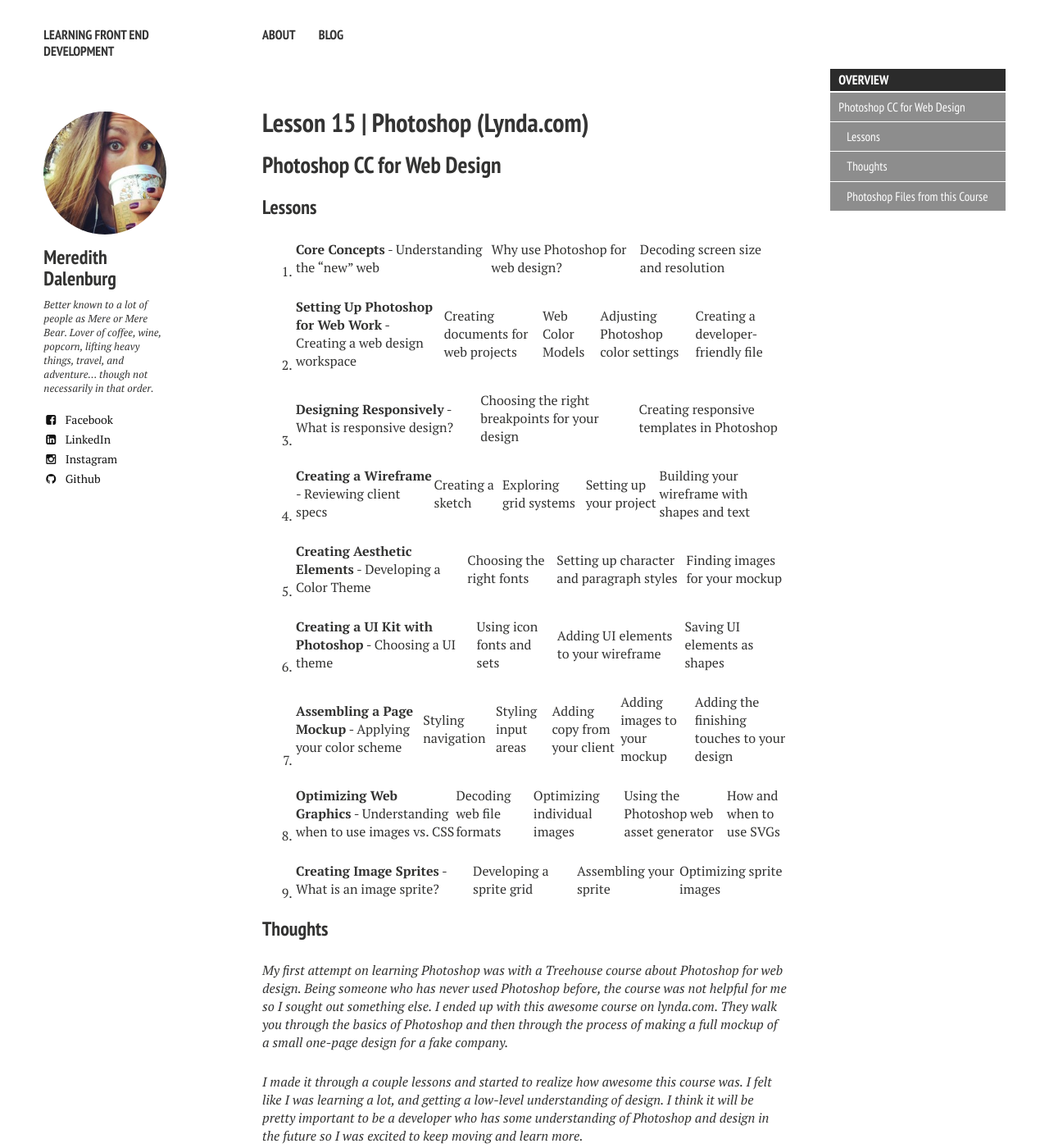
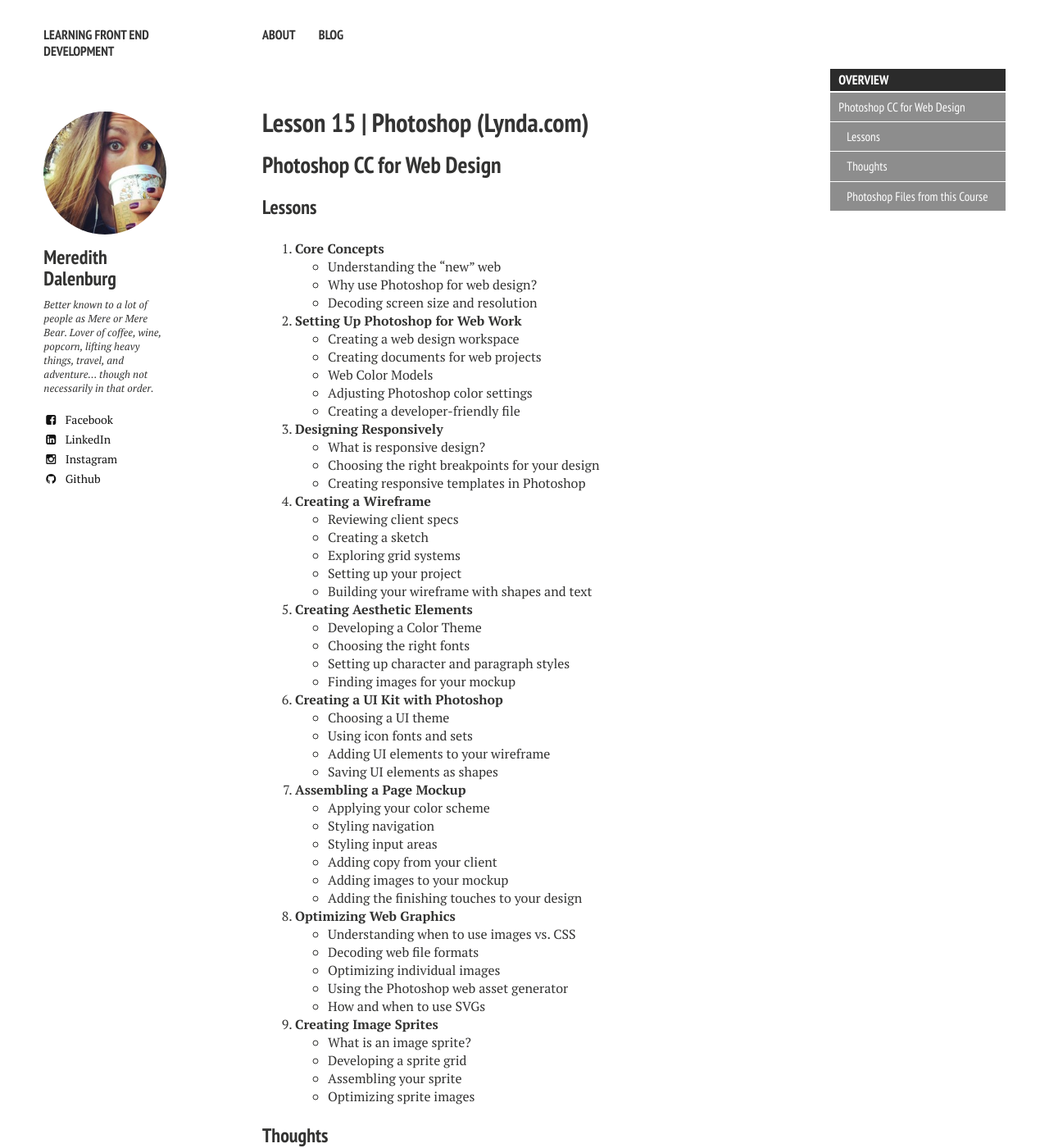
Before and after one commit to meredal/meredal.github.io, a Jekyll site: the page built from _posts/2016-04-14-PhotoshopCC-15.md, in a window 1280 px wide and 1400 px high. Shown: the whole window at 82% size. Built offline with Jekyll 4.4.1, drawn with Linux system fonts in a browser that asks for light colours; nearby versions of some CDN libraries; some of the changed text lies outside the part shown.

Commit message:
Add *.PSD files and assets folder for Blog Post #15

```diff
--- a/_posts/2016-04-14-PhotoshopCC-15.md
+++ b/_posts/2016-04-14-PhotoshopCC-15.md
@@ -23,15 +23,62 @@
 
 ### Lessons
 
-1. __Core Concepts__ - Understanding the "new" web | Why use Photoshop for web design? | Decoding screen size and resolution
-2. __Setting Up Photoshop for Web Work__ - Creating a web design workspace | Creating documents for web projects | Web Color Models | Adjusting Photoshop color settings | Creating a developer-friendly file
-3. __Designing Responsively__ - What is responsive design? | Choosing the right breakpoints for your design | Creating responsive templates in Photoshop
-4. __Creating a Wireframe__ - Reviewing client specs | Creating a sketch | Exploring grid systems | Setting up your project | Building your wireframe with shapes and text
-5. __Creating Aesthetic Elements__ - Developing a Color Theme | Choosing the right fonts | Setting up character and paragraph styles | Finding images for your mockup
-6. __Creating a UI Kit with Photoshop__ - Choosing a UI theme | Using icon fonts and sets | Adding UI elements to your wireframe | Saving UI elements as shapes
-7. __Assembling a Page Mockup__ - Applying your color scheme | Styling navigation | Styling input areas | Adding copy from your client | Adding images to your mockup | Adding the finishing touches to your design
-8. __Optimizing Web Graphics__ -  Understanding when to use images vs. CSS | Decoding web file formats | Optimizing individual images | Using the Photoshop web asset generator | How and when to use SVGs
-9. __Creating Image Sprites__ - What is an image sprite? |  Developing a sprite grid | Assembling your sprite | Optimizing sprite images
+1. __Core Concepts__
+	- Understanding the "new" web
+	- Why use Photoshop for web design?
+	- Decoding screen size and resolution
+
+2. __Setting Up Photoshop for Web Work__
+	- Creating a web design workspace
+	- Creating documents for web projects
+	- Web Color Models
+	- Adjusting Photoshop color settings
+	- Creating a developer-friendly file
+
+3. __Designing Responsively__
+	- What is responsive design?
+	- Choosing the right breakpoints for your design
+	- Creating responsive templates in Photoshop
+
+4. __Creating a Wireframe__
+	- Reviewing client specs
+	- Creating a sketch
+	- Exploring grid systems
+	- Setting up your project
+	- Building your wireframe with shapes and text
+
+5. __Creating Aesthetic Elements__
+	- Developing a Color Theme
+	- Choosing the right fonts
+	- Setting up character and paragraph styles
+	- Finding images for your mockup
+
+6. __Creating a UI Kit with Photoshop__
+	- Choosing a UI theme
+	- Using icon fonts and sets
+	- Adding UI elements to your wireframe
+	- Saving UI elements as shapes
+
+7. __Assembling a Page Mockup__
+	- Applying your color scheme
+	- Styling navigation
+	- Styling input areas
+	- Adding copy from your client
+	- Adding images to your mockup
+	- Adding the finishing touches to your design
+
+8. __Optimizing Web Graphics__
+	- Understanding when to use images vs. CSS
+	- Decoding web file formats
+	- Optimizing individual images
+	- Using the Photoshop web asset generator
+	- How and when to use SVGs
+
+9. __Creating Image Sprites__
+	- What is an image sprite?
+	- Developing a sprite grid
+	- Assembling your sprite
+	- Optimizing sprite images
 
 ### Thoughts
 
@@ -54,3 +101,7 @@
 _This entire course was really helpful in learning about design and keeping my head on the development side. One of my next steps will be to build out some pages from a Photoshop mockup (including this final mockup). I'm excited to put all of this new knowledge to the test very soon!_
 
 ### Photoshop Files from this Course
+
+- [Initial Wireframe](/Photoshop/Two-Trees-Wireframe-V1.psd) - This was the first wireframe that we made. Very simple, just boxes and text.
+- [Second Wireframe](/Photoshop/Two-Trees-Wireframe-V2.psd) - This is the second wireframe with a font theme, some simple icons and UI elements added.
+- [Final Website Mockup](/Photoshop/Two-Trees-Mockup.psd) - The final mockup of the one-page website for Two Trees.
```
Also changed, not shown: Photoshop/Two-Trees-Mockup-assets/TeamMeeting.jpg (added), Photoshop/Two-Trees-Mockup-assets/Welcome.jpg (added), Photoshop/Two-Trees-Mockup-assets/Welcomeimgat2x.jpg (added), Photoshop/Two-Trees-Mockup-assets/portfolio1.jpg (added), Photoshop/Two-Trees-Mockup-assets/portfolio2.jpg (added), Photoshop/Two-Trees-Mockup-assets/portfolio3.jpg (added), Photoshop/Two-Trees-Mockup-assets/portfolio4.jpg (added), Photoshop/Two-Trees-Mockup-assets/portfolio5.jpg (added), Photoshop/Two-Trees-Mockup-assets/portfolio6.jpg (added), Photoshop/Two-Trees-Mockup-assets/portfolio7.jpg (added), Photoshop/Two-Trees-Mockup-assets/portfolio8.jpg (added), 3 other files.
